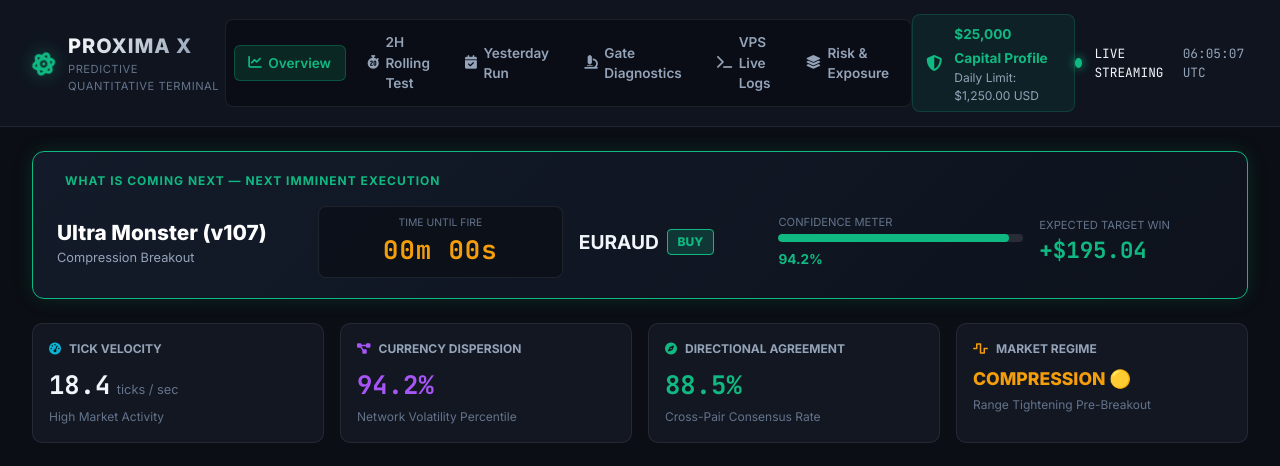
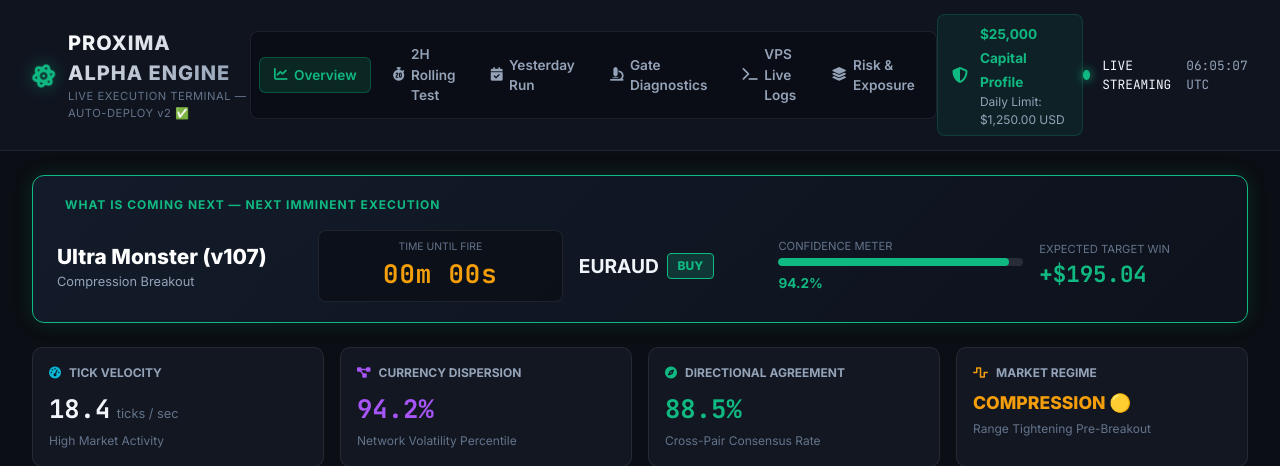
Before and after one commit to arjunvkv/proxima_alpha_engine, a Flask app: page / in a window 1280 px wide. Shown: the top 466 px of the page. Run offline with Flask 3, Linux system fonts and the light colour scheme; some libraries are stand-ins or nearby versions.

Commit message:
test: auto-deploy pipeline verification

```diff
--- a/telemetry/templates/index.html
+++ b/telemetry/templates/index.html
@@ -24,8 +24,8 @@
         <div class="brand-block">
             <div class="logo-pulse"><i class="fa-solid fa-atom"></i></div>
             <div class="brand-text">
-                <span class="brand-name">PROXIMA X</span>
-                <span class="brand-sub">PREDICTIVE QUANTITATIVE TERMINAL</span>
+                <span class="brand-name">PROXIMA ALPHA ENGINE</span>
+                <span class="brand-sub">LIVE EXECUTION TERMINAL — AUTO-DEPLOY v2 ✅</span>
             </div>
         </div>
 
```
